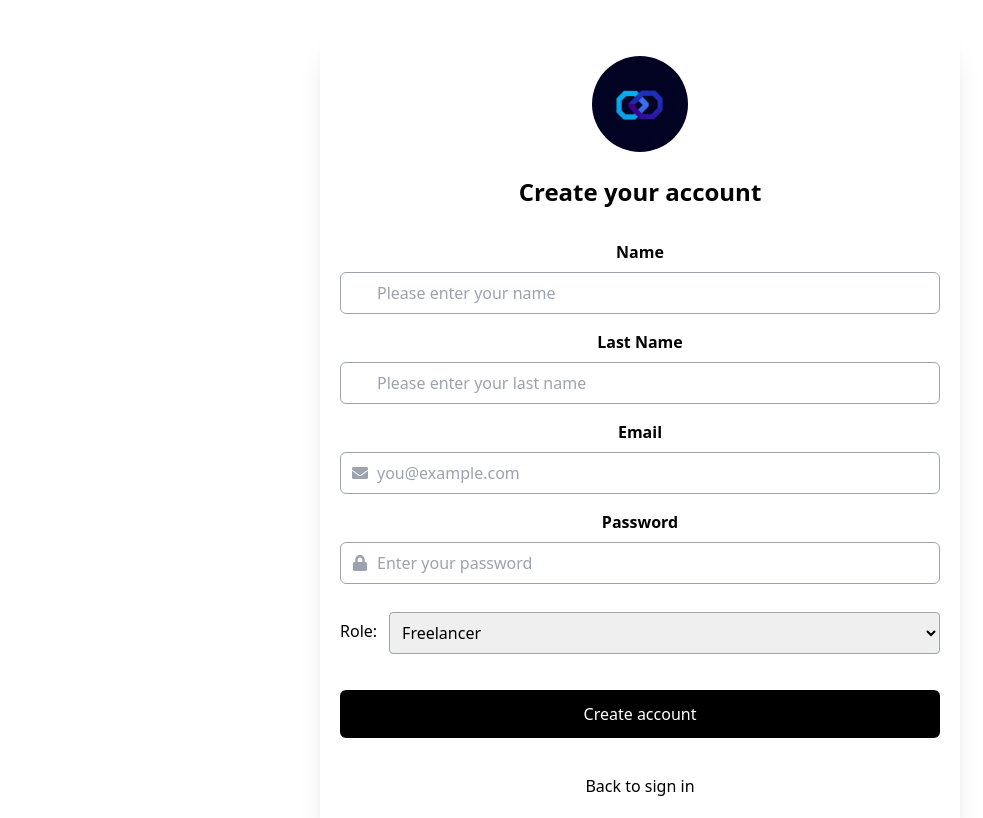
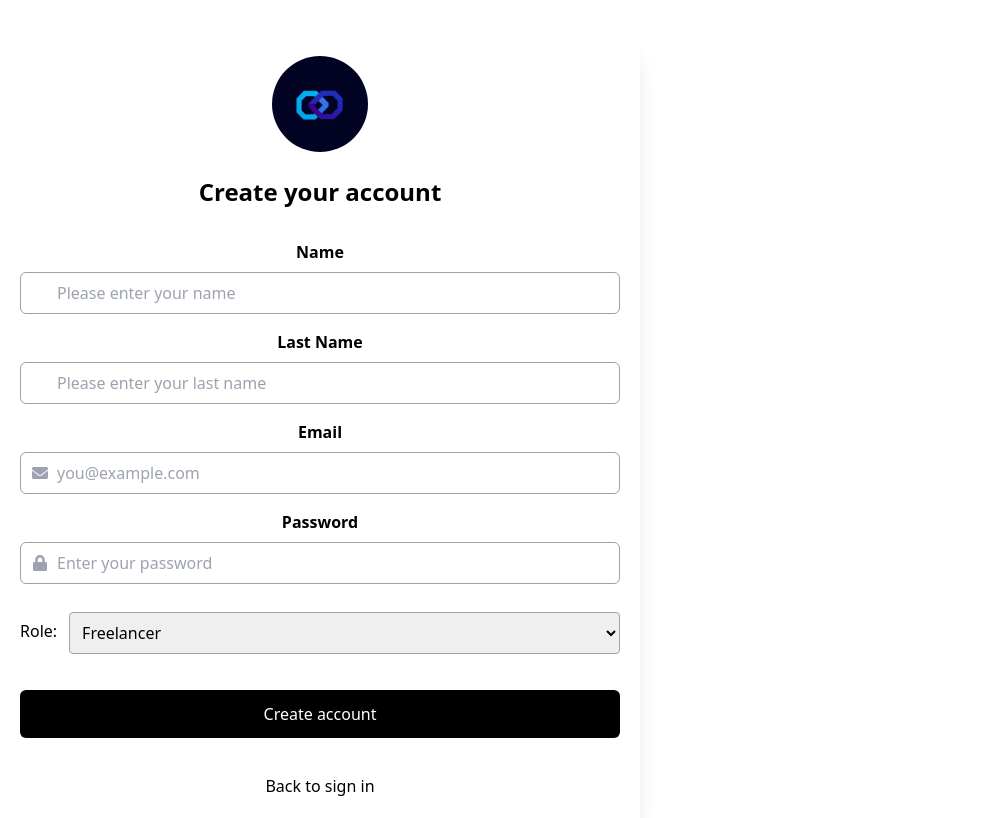
Before and after one commit to motiHaliva/DEV_MATCH, a React (Vite) app in the folder client/: page / in a window 1280 px wide. Shown: the whole page, without its empty margins (0-983 px from the left). Built offline with nearby package versions, Linux system fonts and the light colour scheme; no server answers.

Commit message:
Fix build errors and remove unused variables

```diff
--- a/client/src/features/auth/Login.tsx
+++ b/client/src/features/auth/Login.tsx
@@ -49,7 +49,7 @@
 };
 
   return (
-    <div className="flex items-center justify-center w-screen">
+    <div className="">
       <form onSubmit={handleSubmit} className=" text-center mt-9 p-5 shadow-xl md:w-1/2">
         <img className="w-24 rounded-full mx-auto" src={logo} alt="logo" />
         <h1 className="text-2xl font-bold py-6">Welcome to Devmatch</h1>
--- a/client/src/features/auth/SignUp.tsx
+++ b/client/src/features/auth/SignUp.tsx
@@ -63,7 +63,7 @@
   };
 
   return (
-    <div className="flex items-center justify-center w-screen">
+    <div className="">
       <form
         onSubmit={handleSubmit}
         className=" text-center mt-9 p-5 shadow-xl md:w-1/2"
```
